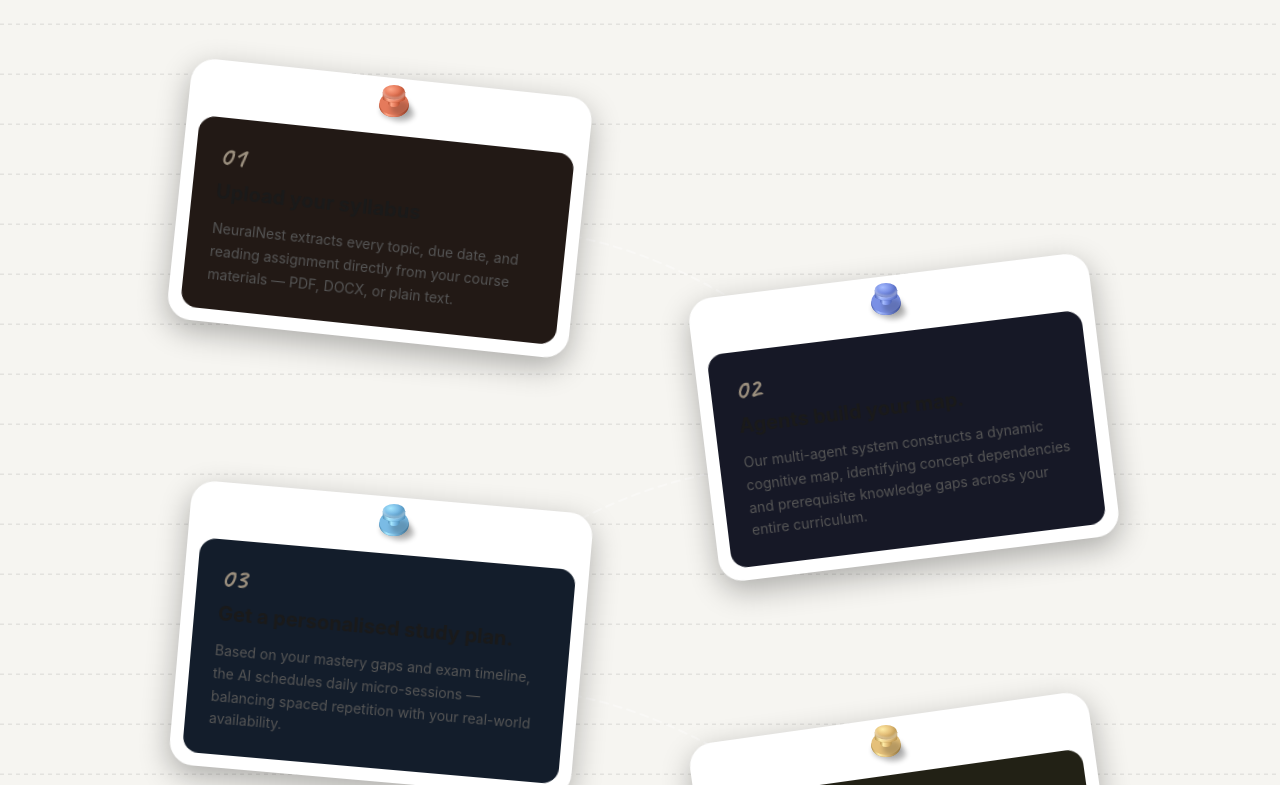
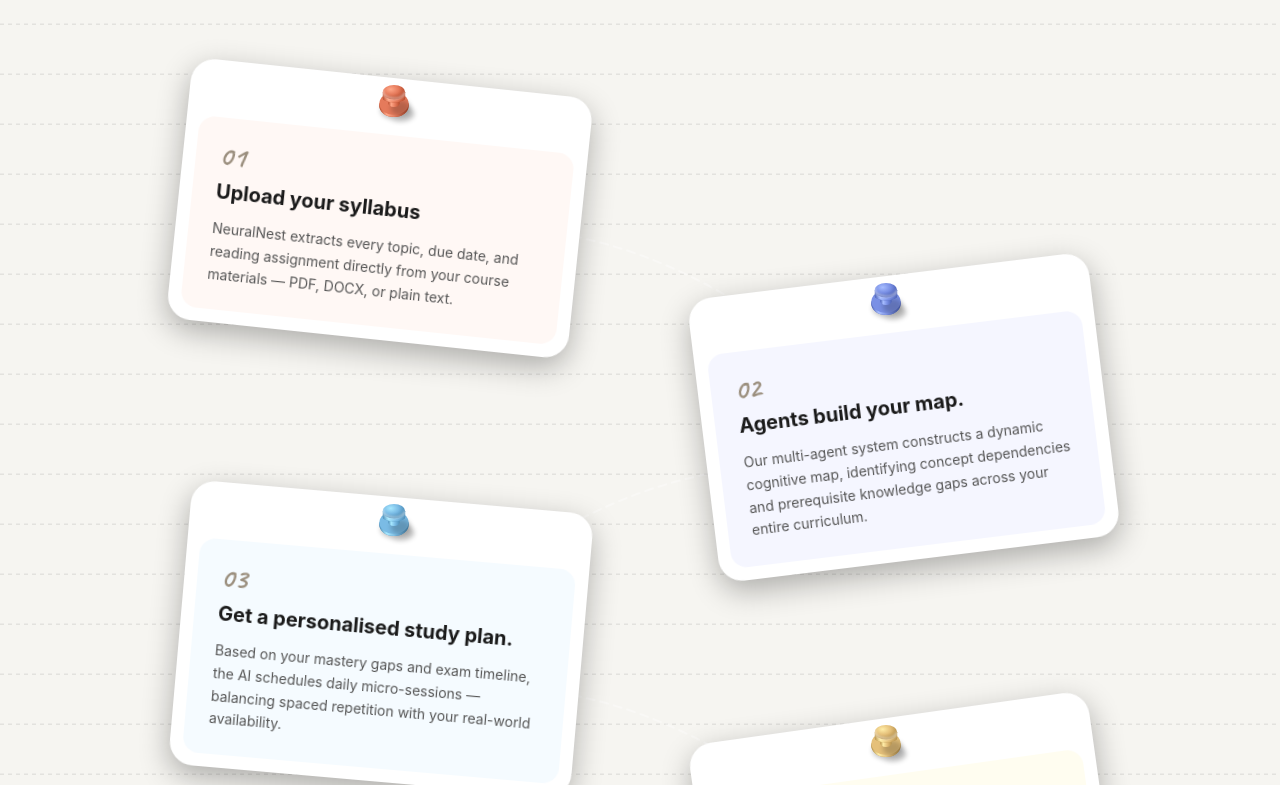
Before and after one commit to Bhavesh-Solminde/AI-Tutor, a React (Create React App) app in the folder frontend/: page / in a window 1280 px wide. Shown: the part 7575-8360 px from the top of the page. Built offline with nearby package versions, Linux system fonts and the light colour scheme; no server answers; the HTML template or start-up script is replaced by a standard one; a web font is replaced by a local one.

Commit message:
fix: remove dark inner card backgrounds on landing page steps section

```diff
--- a/frontend/src/components/landing/HorizontalScrollSteps.jsx
+++ b/frontend/src/components/landing/HorizontalScrollSteps.jsx
@@ -11,7 +11,6 @@
     pinShadow: "#b8512e",
     pinRim: "#8c3a1e",
     cardBg: "#fff8f5",
-    cardBgDark: "#221915",
     rotate: "6deg",
     label: "Upload your syllabus",
     detail:
@@ -24,7 +23,6 @@
     pinShadow: "#4a63c8",
     pinRim: "#2e40a0",
     cardBg: "#f5f6ff",
-    cardBgDark: "#161826",
     rotate: "-7deg",
     label: "Agents build your map.",
     detail:
@@ -37,7 +35,6 @@
     pinShadow: "#4a8fb8",
     pinRim: "#2e6a8c",
     cardBg: "#f5fbff",
-    cardBgDark: "#131d2b",
     rotate: "5deg",
     label: "Get a personalised study plan.",
     detail:
@@ -50,7 +47,6 @@
     pinShadow: "#b88c2e",
     pinRim: "#8c6010",
     cardBg: "#fffdf0",
-    cardBgDark: "#222115",
     rotate: "-8deg",
     label: "Learn through dialogue.",
     detail:
@@ -63,7 +59,6 @@
     pinShadow: "#7a4ac8",
     pinRim: "#551e9e",
     cardBg: "#faf5ff",
-    cardBgDark: "#1d1626",
     rotate: "6deg",
     label: "Master the material.",
     detail:
@@ -157,7 +152,7 @@
                       {/* Inner coloured card */}
                       <div
                         className="rounded-2xl p-6"
-                        style={{ backgroundColor: isDark ? step.cardBgDark : step.cardBg }}
+                        style={{ backgroundColor: step.cardBg }}
                       >
                         <p
                           className="mb-2"
```
